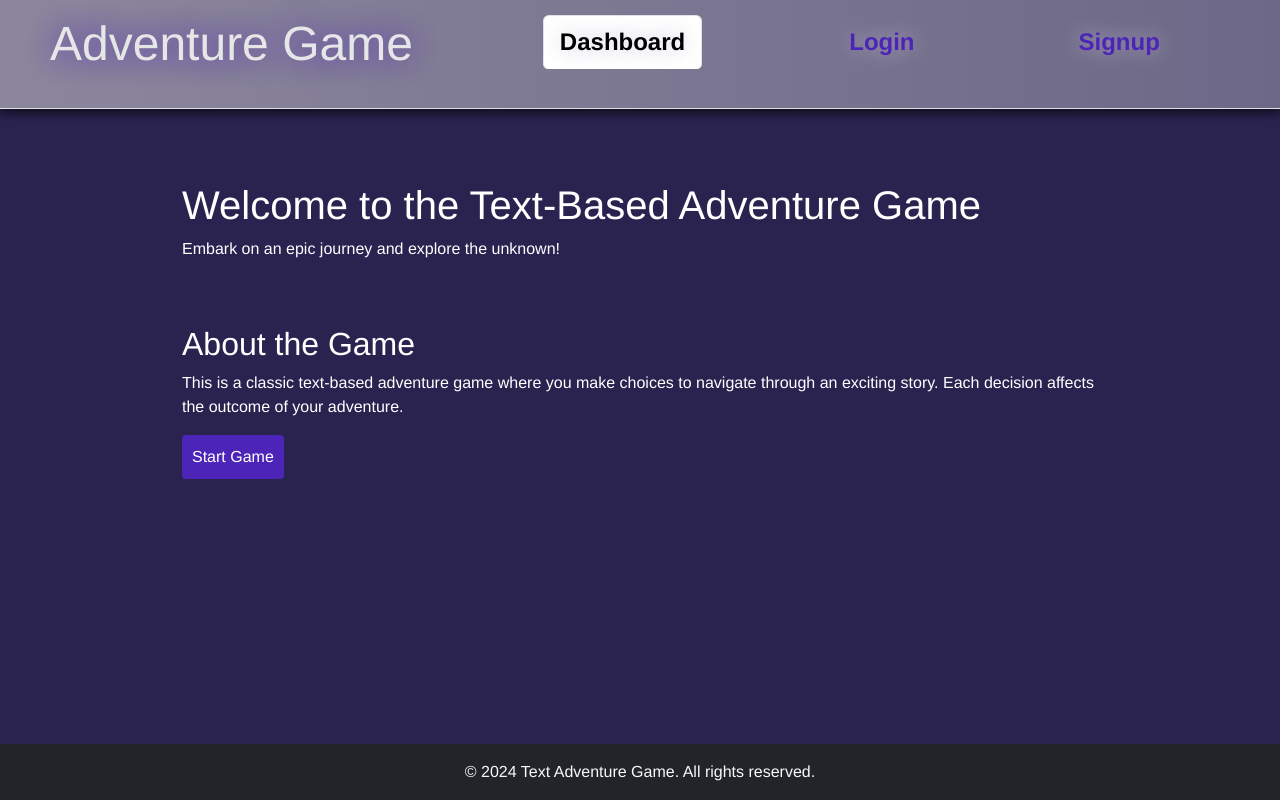
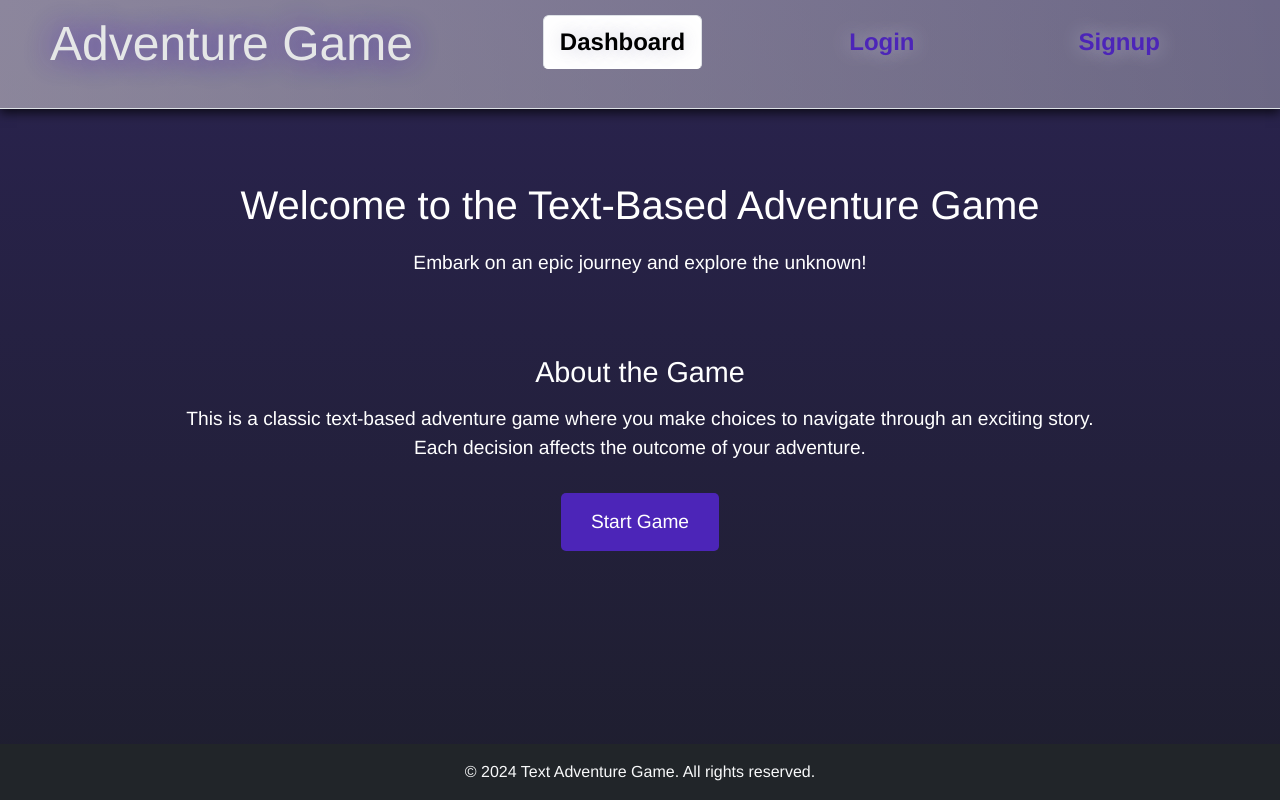
Before and after one commit to Flem-House-Dev/Text-Based-Adventure-Game, a React (Vite) app in the folder client/: page / in a window 1280 px wide. Built offline with nearby package versions, Linux system fonts and the light colour scheme.

Commit message:
Polishing UI

```diff
--- a/client/src/styles/styles.css
+++ b/client/src/styles/styles.css
@@ -5,12 +5,14 @@ body {
     font-family: 'Franklin Gothic Medium', 'Arial Narrow', Arial, sans-serif;
     margin: 0;
     padding: 0;
+    background-image: linear-gradient(to bottom, #2a2350, #1e1e2e); /* Subtle gradient background */
 }
 
 :root {
     --blu: #2a2350;
     --pur: #4c25b8;
     --semi-transparent-white: #ffffff50; /* Semi-transparent white color */
+    --button-hover: #9ec6f0;
 }
 
 /* Header Styles */
@@ -58,22 +60,40 @@ body {
 /* Dashboard */
 .dashboard {
     padding: 0 100px 0 100px;
+    text-align: center; /* Center align text for a cleaner layout */
+}
+
+.dashboard h1 {
+    font-size: 2.5rem; /* Larger font size for the main heading */
+    margin-bottom: 20px; /* Add some space below the heading */
+}
+
+.dashboard h2 {
+    font-size: 1.8rem; /* Larger font size for the subheading */
+    margin-bottom: 15px;
+}
+
+.dashboard p {
+    font-size: 1.2rem; /* Slightly larger paragraph text for readability */
+    margin-bottom: 30px; /* Add space between paragraphs */
 }
 
 .start-game-button {
     background-color: var(--pur);
     color: white;
     border: none;
-    padding: 10px;
-    font-size: 16px;
-    border-radius: 4px;
+    padding: 15px 30px; /* Larger button padding */
+    font-size: 1.2rem; /* Larger button text */
+    border-radius: 5px;
     cursor: pointer;
     text-align: center;
+    transition: background-color 0.3s ease, transform 0.2s ease; /* Smooth transitions */
 }
 
 .start-game-button:hover {
-    background-color: #9ec6f0;
+    background-color: var(--button-hover);
     color: var(--pur);
+    transform: scale(1.05); /* Slight zoom effect on hover */
 }
 
 /* Form Styles (Login and Signup) */
```
